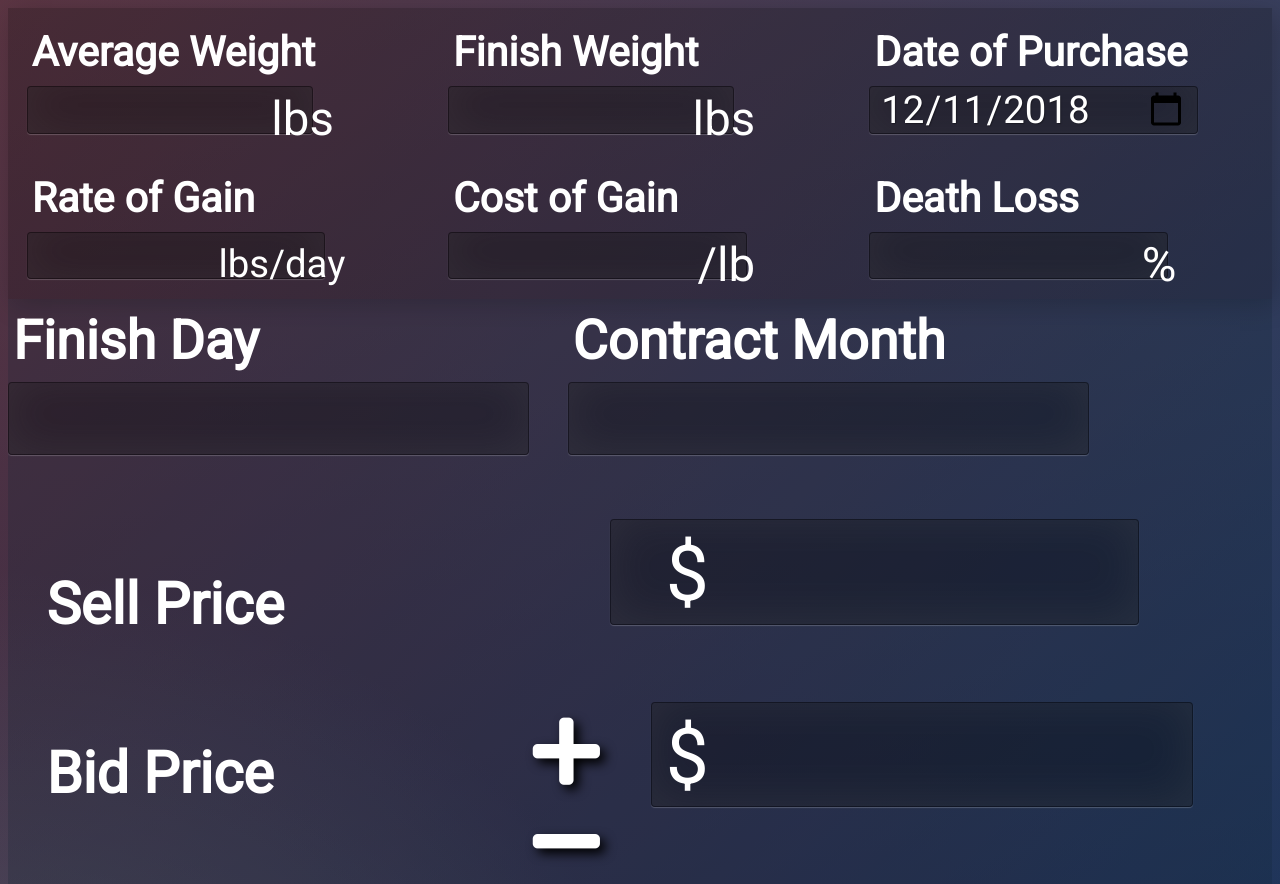
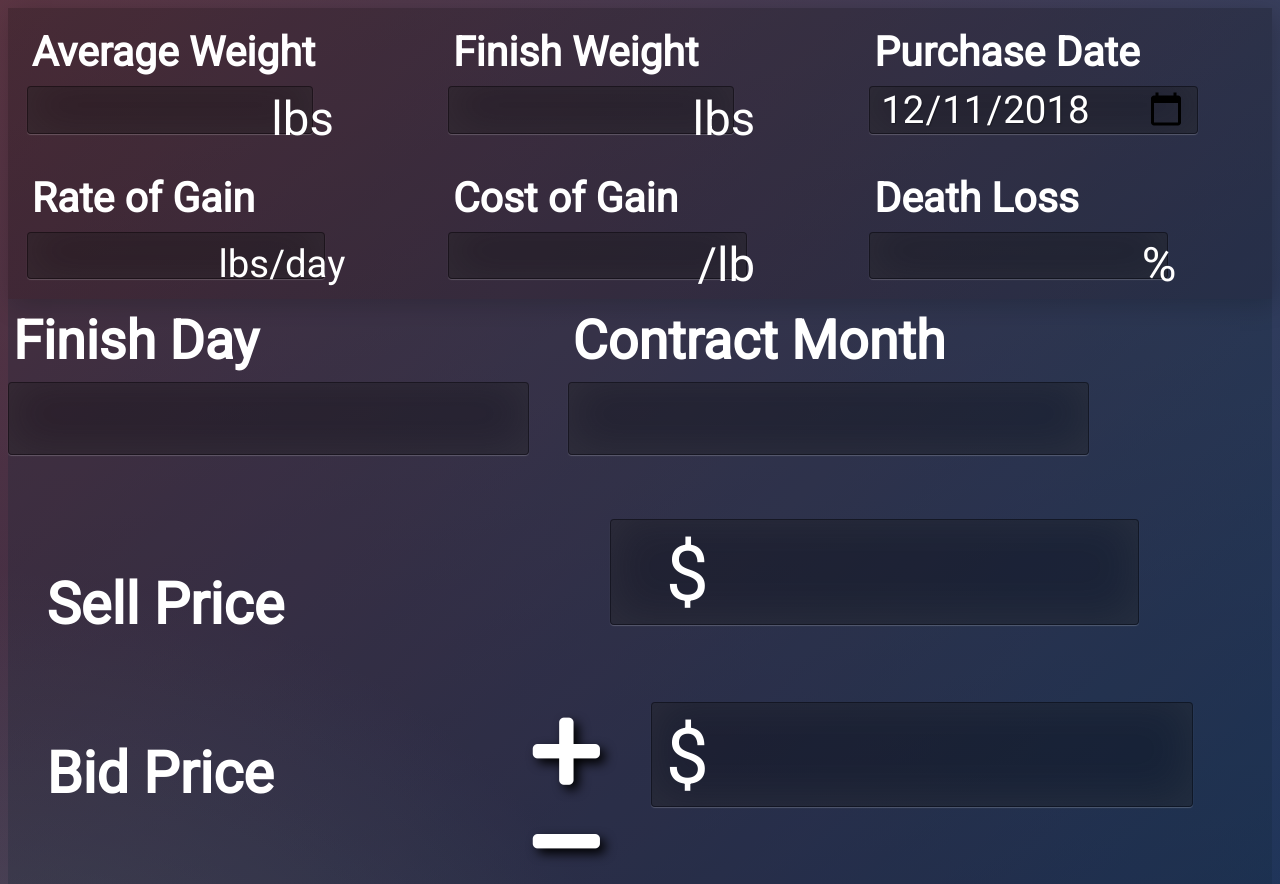
Before and after one commit to jwright4810/BreakEvenCalc, a plain HTML site: page index.html in a window 1280 px wide. Shown: the top 884 px of the page. Drawn offline with Linux system fonts and the light colour scheme.

Commit message:
changed purchase date

```diff
--- a/index.html
+++ b/index.html
@@ -26,7 +26,7 @@
         </div>
 
         <div class="input-fields">
-            <h1>Date of Purchase</h1>
+            <h1>Purchase Date</h1>
             <input id="tdDate" type="date">
         </div>
         <div class="input-fields">
```
